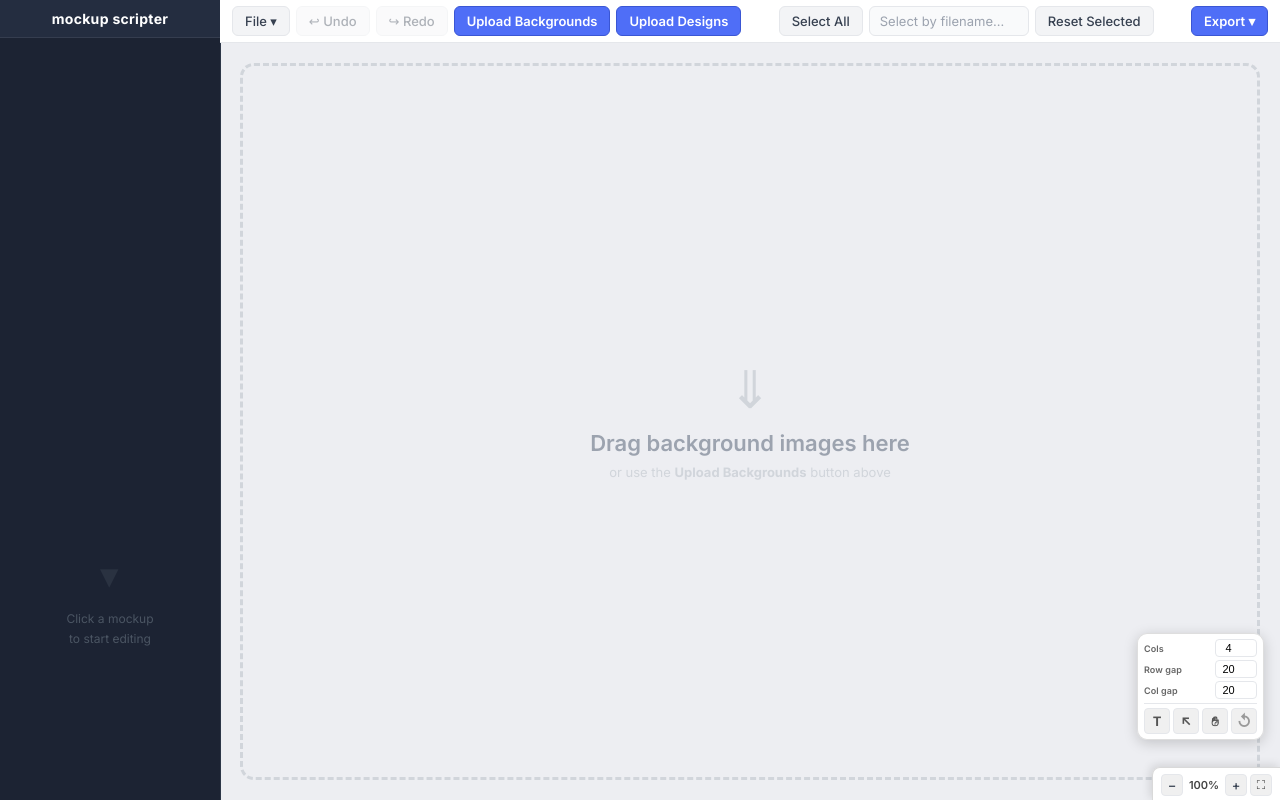
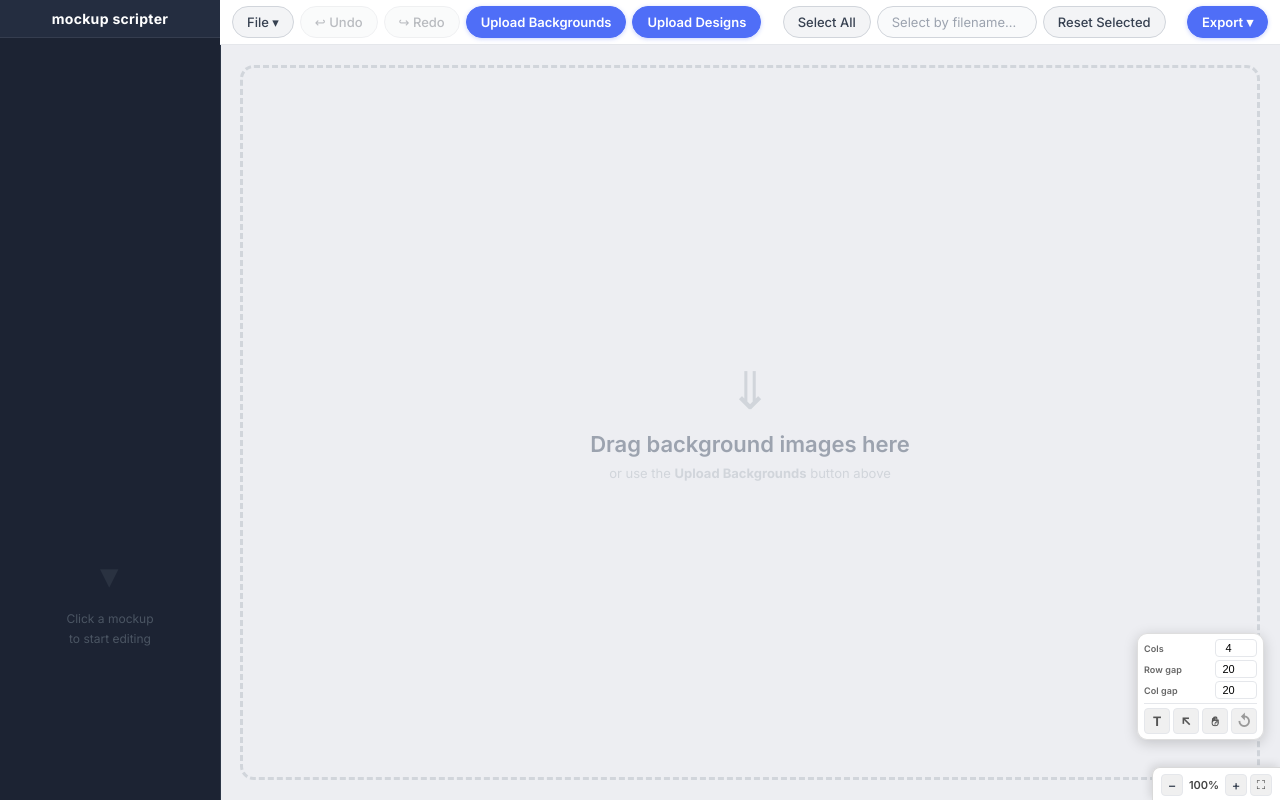
Before and after one commit to ue8dfp2048xdsajk/mkpscptr, a plain HTML site: page index.html in a window 1280 px wide. Drawn offline with Linux system fonts and the light colour scheme.

Commit message:
Polish header buttons to match the new design system
Task: Update sticky-header toolbar buttons to a consistent pill/capsule
look that aligns with the existing dark sidebar and indigo accent system.

Changes (css/styles.css only — no HTML changes needed):

1. Border-radius: 6px → 999px on .sticky-header button and
   #filterByNameInput, giving all toolbar controls a clean capsule shape.

2. Height: 30px → 32px, padding: 12px → 14px horizontal — slightly more
   comfortable hit target, still compact.

3. Border color tightened: #E5E7EB → #D1D5DB on secondary buttons for a
   slightly more defined edge against the white toolbar.

4. Hover state updated: indigo tint (bg #EEF2FF, border #818CF8,
   text #4338CA) — consistent with the indigo accent across the app.

5. Disabled state: opacity 0.35 + filter:grayscale(0.25) — clearer than
   plain 0.4 opacity alone, makes disabled buttons visually unmistakable.

6. Primary buttons (Upload Backgrounds, Upload Designs, Export): added
   box-shadow (indigo glow) at rest and on hover so they visually lift
   above the secondary neutrals. Border color unified to match background
   color for a solid pill appearance.

7. Filter input (#filterByNameInput): height/padding/border-radius updated
   to match the button row exactly.

No changes to .vpc-tools button or .vpc-zoom-row button — those have their
own more-specific selectors and intentionally stay as compact square icons.

Deviations from plan: None. All acceptance criteria met.

Replit-Task-Id: 0990ef01-d81b-4b70-ada7-2d2cb6bdada6

```diff
--- a/css/styles.css
+++ b/css/styles.css
@@ -28,57 +28,60 @@ body {
 
 /* ── Header button base — applies to all toolbar buttons ────────────────── */
 .sticky-header button {
-    height: 30px;
-    padding: 0 12px;
+    height: 32px;
+    padding: 0 14px;
     font-family: 'Inter', Arial, sans-serif;
     font-size: 13px;
     font-weight: 500;
-    border-radius: 6px;
-    border: 1px solid #E5E7EB;
+    border-radius: 999px;
+    border: 1px solid #D1D5DB;
     background: #F3F4F6;
     color: #374151;
     cursor: pointer;
     white-space: nowrap;
-    transition: background 0.13s, border-color 0.13s, color 0.13s;
+    transition: background 0.13s, border-color 0.13s, color 0.13s, box-shadow 0.13s;
     display: inline-flex;
     align-items: center;
-    gap: 4px;
+    gap: 5px;
 }
 .sticky-header button:hover:not(:disabled) {
     background: #EEF2FF;
-    border-color: #4F6EF7;
-    color: #4F6EF7;
+    border-color: #818CF8;
+    color: #4338CA;
 }
 .sticky-header button:disabled {
-    opacity: 0.4;
+    opacity: 0.35;
     cursor: not-allowed;
+    filter: grayscale(0.25);
 }
 
-/* Primary action buttons — indigo */
+/* Primary action buttons — indigo accent */
 #bgUploadBtn,
 #designUploadBtn,
 #exportBtn {
     background: #4F6EF7;
     color: #fff;
-    border-color: #3A56D4;
+    border-color: #4F6EF7;
     font-weight: 600;
+    box-shadow: 0 1px 4px rgba(79, 110, 247, 0.30);
 }
 #bgUploadBtn:hover:not(:disabled),
 #designUploadBtn:hover:not(:disabled),
 #exportBtn:hover:not(:disabled) {
     background: #3A56D4;
-    border-color: #2E47C0;
+    border-color: #3A56D4;
     color: #fff;
+    box-shadow: 0 2px 8px rgba(79, 110, 247, 0.40);
 }
 
 /* Filter input in the header */
 #filterByNameInput {
-    height: 30px;
-    padding: 0 10px;
+    height: 32px;
+    padding: 0 14px;
     font-family: 'Inter', Arial, sans-serif;
     font-size: 13px;
-    border: 1px solid #E5E7EB;
-    border-radius: 6px;
+    border: 1px solid #D1D5DB;
+    border-radius: 999px;
     color: #374151;
     background: #F9FAFB;
     outline: none;
@@ -86,7 +89,7 @@ body {
     box-sizing: border-box;
 }
 #filterByNameInput:focus {
-    border-color: #4F6EF7;
+    border-color: #818CF8;
     box-shadow: 0 0 0 3px rgba(79,110,247,0.12);
     background: #fff;
 }
```
